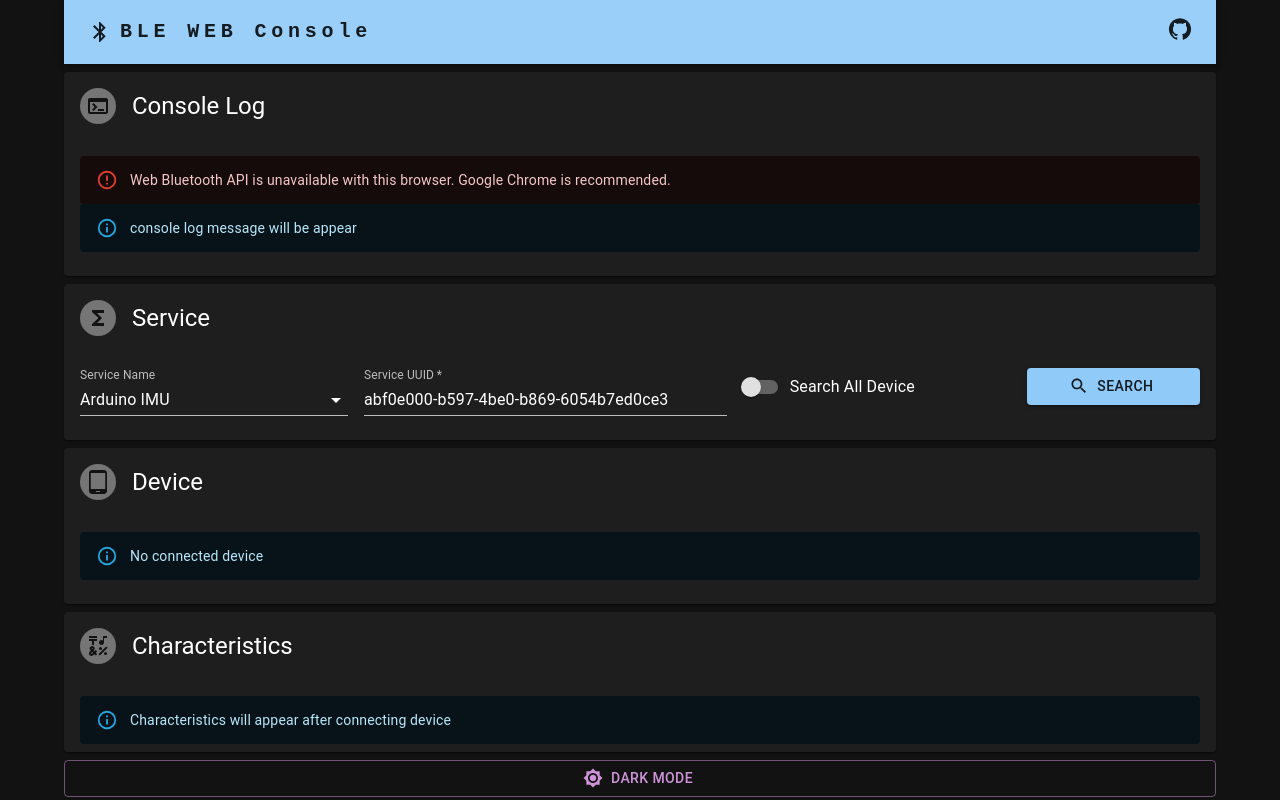
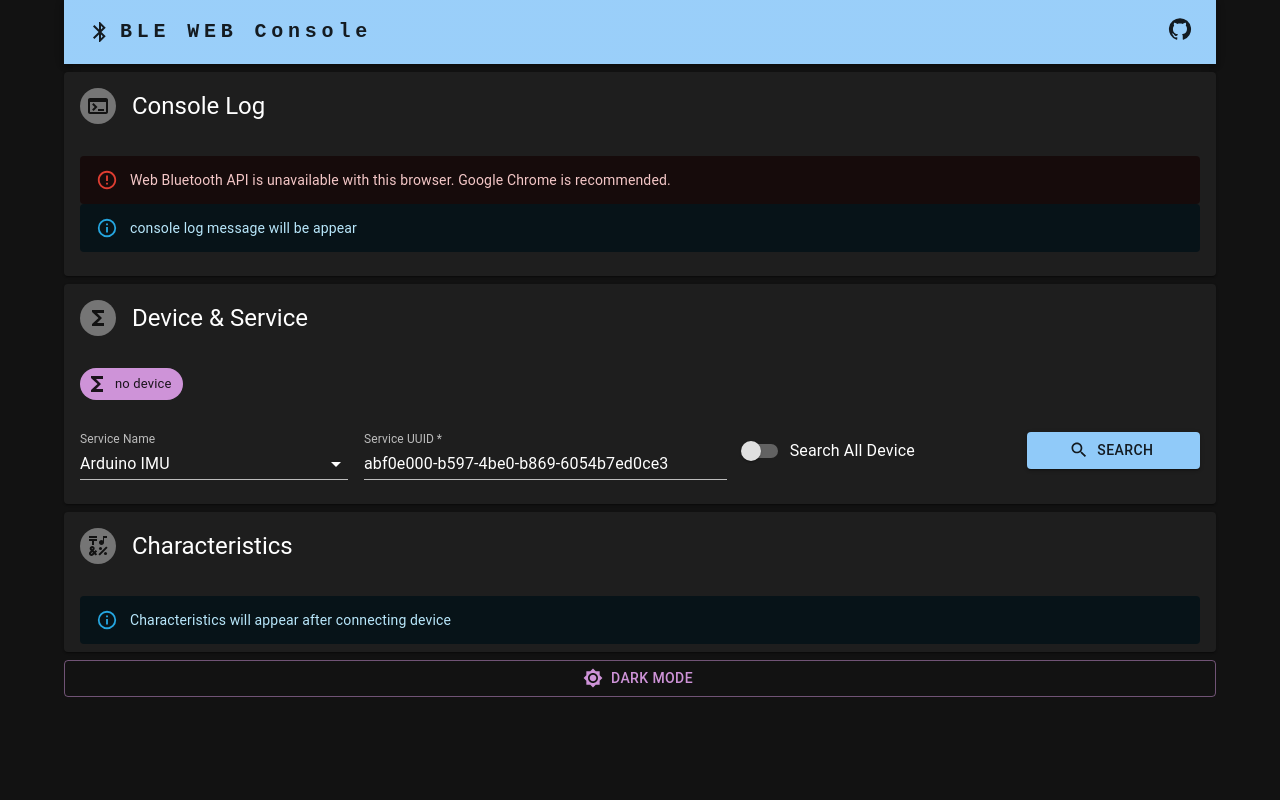
Before and after one commit to botamochi6277/reactjs-ble-console, a React (Vite) app: page / in a window 1280 px wide. Built offline with nearby package versions, Linux system fonts and the light colour scheme.

Commit message:
update service card

```diff
--- a/src/App.tsx
+++ b/src/App.tsx
@@ -256,8 +256,8 @@ const BLEManager = () => {
         candidates={service_preset}
         service={srv_preset}
         is_search_all_device={is_search_all_device}
+        device={device}
       />
-      <DeviceCard device={device} />
 
       {/* Characteristics */}
       <Card>
--- a/src/ServiceCard.tsx
+++ b/src/ServiceCard.tsx
@@ -13,9 +13,13 @@ import FormControlLabel from '@mui/material/FormControlLabel';
 import Switch from '@mui/material/Switch';
 import Box from '@mui/material/Box';
 import Grid from '@mui/material/Grid';
+
+import Chip from '@mui/material/Chip';
+
+// icons
 import FunctionsIcon from '@mui/icons-material/Functions';
 import SearchIcon from '@mui/icons-material/Search';
-
+import BluetoothIcon from '@mui/icons-material/Bluetooth';
 
 function SwitchAllDevice(props: {
     is_search_all_device: boolean,
@@ -89,7 +93,8 @@ function ServiceCard(props: {
     onChangeAllSearchDevice: (b: boolean) => void,
     is_search_all_device: boolean,
     service: ServicePreset,
-    candidates: ServicePreset[]
+    candidates: ServicePreset[],
+    device: BluetoothDevice | null
 }) {
 
     const srv = props.service;
@@ -102,11 +107,13 @@ function ServiceCard(props: {
                         <FunctionsIcon />
                     </Avatar>
                 }
-                title="Service"
+                title="Device & Service"
                 titleTypographyProps={{ variant: 'h5' }}
             >
-
             </CardHeader>
+            <CardContent>
+                {props.device ? (<Chip color="success" icon={<BluetoothIcon />} label={props.device.name} />) : (<Chip color="secondary" icon={<FunctionsIcon />} label={"no device"} />)}
+            </CardContent>
             <CardContent>
                 {/* 2-4-4-2 */}
                 <Grid container spacing={2}>
```
Also changed, not shown: src/CharacteristicCard.tsx (+0 -14 lines).
